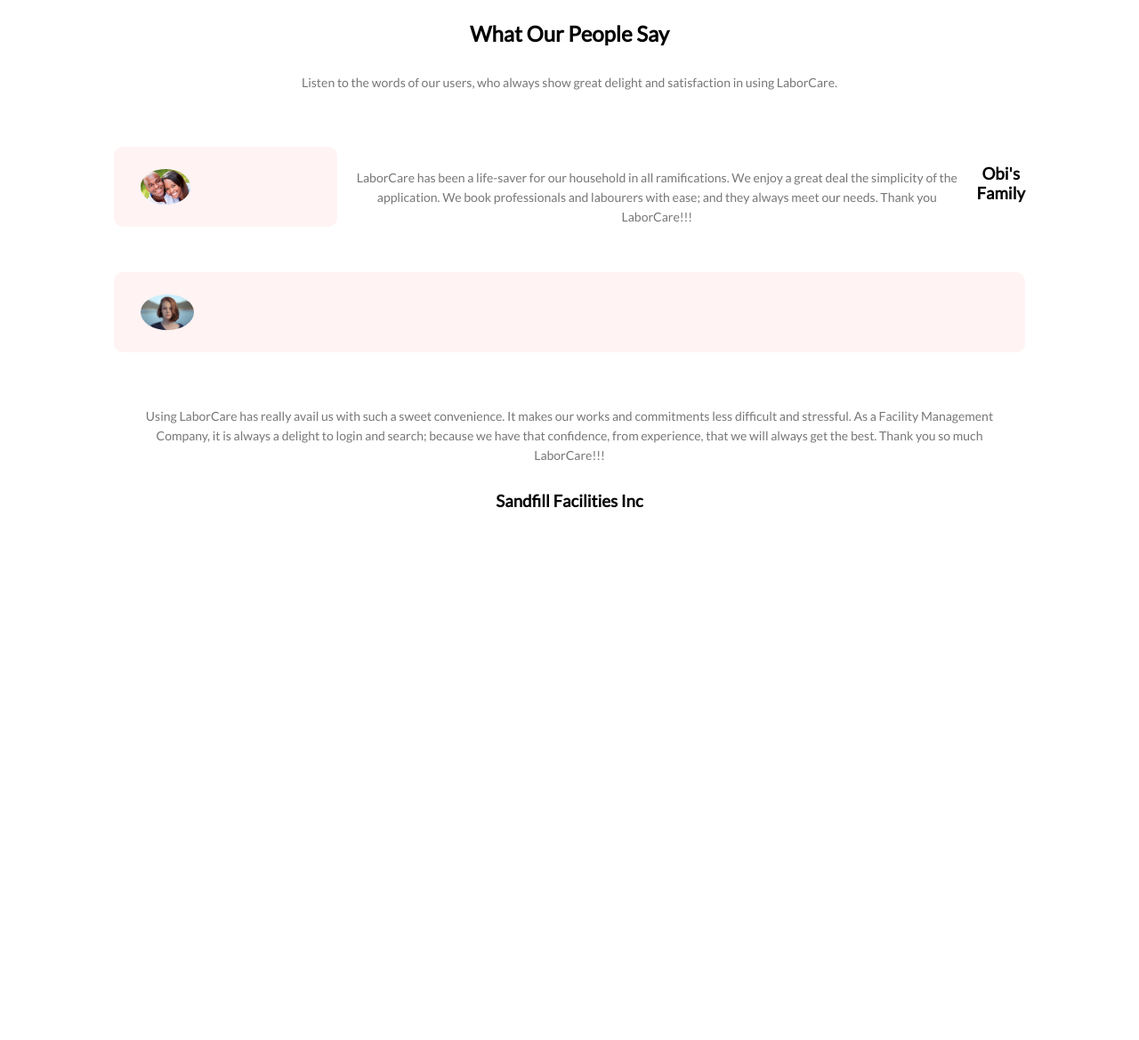
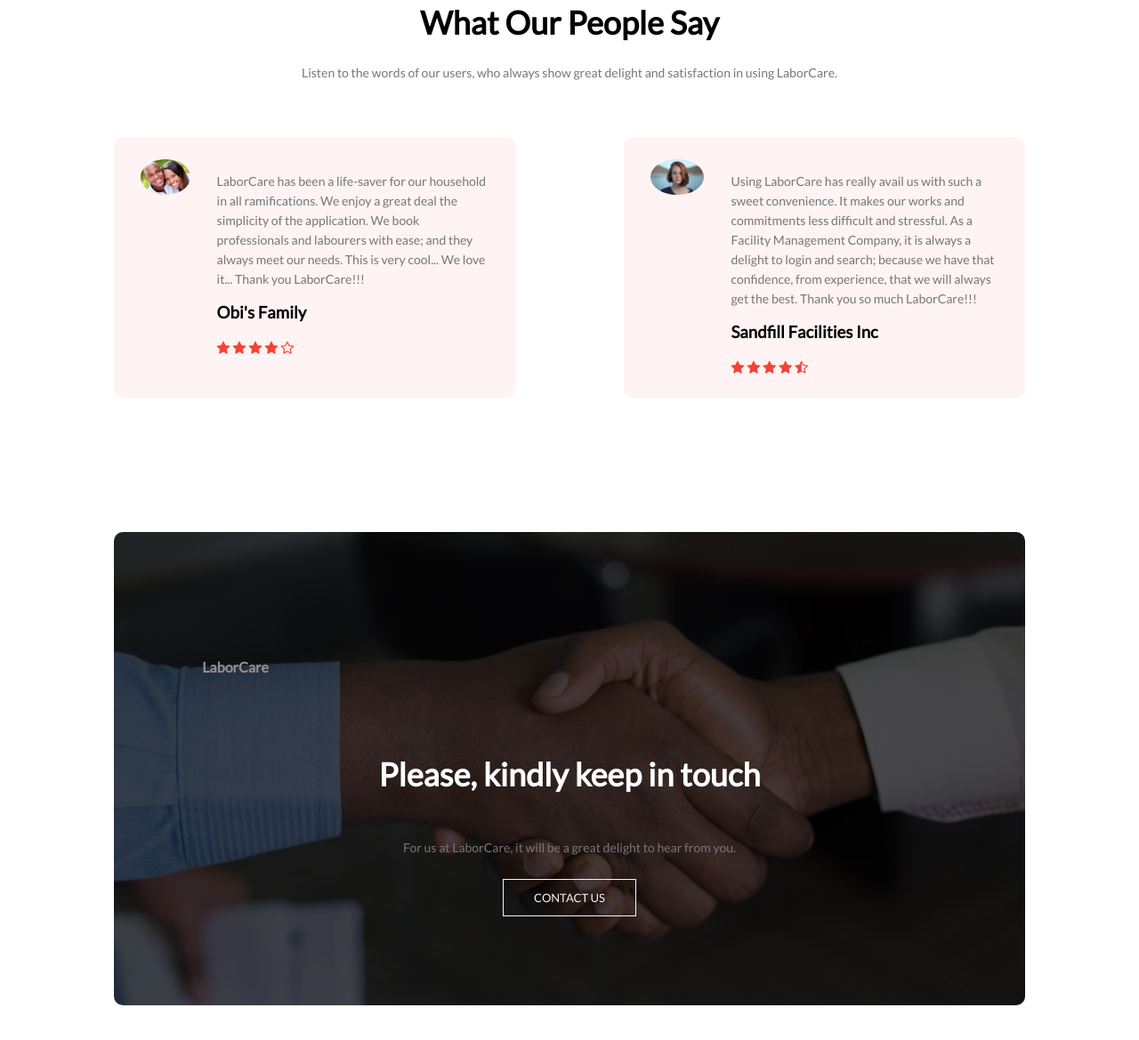
Before and after one commit to Cyril-C-C/LaborCare, a plain HTML site: page index.html in a window 1280 px wide. Shown: the part 2548-3717 px from the top of the page at 89% size. Before the commit the page ends 3141 px from the top, so only its background shows below. Drawn offline with Linux system fonts and the light colour scheme.

Commit message:
Progressive Changes

```diff
--- a/app.js
+++ b/app.js
@@ -1 +1 @@
-//alert('hello word')
+//alert('LaborCare')
--- a/index.html
+++ b/index.html
@@ -23,9 +23,9 @@
                 <li><a href="#signIn">SIGN IN</a></li>
                 <li><a href="">PROFILE</a></li>
                 <li><a href="#signIn">MEMBERSHIP</a></li>
-                <li><a href="">TESTIMONIALS</a></li>
+                <li><a href="#testimonials">TESTIMONIALS</a></li>
                 <li><a href="">SETTING</a></li>
-                <li><a href="">CONTACT US</a></li>
+                <li><a href="#cta">CONTACT US</a></li>
               </ul>
             </section>
             <i class="fa fa-bars" onclick="showMenu()"></i>
@@ -107,7 +107,7 @@
 
       <!-- SignIn & Membership -->
       <section class="signIn" id="signIn">
-        <section href="#header" class="navbar" id="navbar">
+        <section class="navbar" id="navbar">
           <nav class="nav" id="nav">
             <h1 class="logo">LaborCare</h1>
           </nav>
@@ -120,62 +120,98 @@
 
         <section class="row1" id="row1">
           <section class="campus-column" id="campus-column">
-              <img src="Images/Client1.jpg">
+            <img src="Images/Client1.jpg" />
             <section class="layer" id="layer">
               <h7>Sign In: Clients</h7>
             </section>
           </section>
 
           <section class="campus-column" id="campus-column">
-              <img src="Images/landing2.jpg">
+            <img src="Images/landing2.jpg" />
             <section class="layer" id="layer">
               <h7>Sign In: Professionals</h7>
             </section>
           </section>
 
           <section class="campus-column" id="campus-column">
-                <img src="Images/Quick Search.jpg">
+            <img src="Images/Quick Search.jpg" />
             <section class="layer" id="layer">
               <h7>Quick Search: Quests</h7>
             </section>
           </section>
-
         </section>
       </section>
 
       <!-- Testimonials -->
 
       <section class="testimonials" id="testimonials">
-        <section href="#header" class="navbar" id="navbar">
+        <section class="navbar" id="navbar">
           <nav class="nav" id="nav">
             <h1 class="logo">LaborCare</h1>
           </nav>
         </section>
-        <h1> What Our People Say</h1>
-        <p>Listen to the words of our users, who always show great delight and satisfaction in using LaborCare.</p>
+        <h8>What Our People Say</h8>
+        <p>
+          Listen to the words of our users, who always show great delight and
+          satisfaction in using LaborCare.
+        </p>
 
-        <section class="row" id="row">
+        <section class="row2" id="row2">
           <section class="testimonial-column" id="testimonial-column">
-            <img src="images/Test1.jpg">
-          </section>
-          <p>LaborCare has been a life-saver for our household in all ramifications.
-            We enjoy a great deal the simplicity of the application. We book professionals
-            and labourers with ease; and they always meet our needs. Thank you LaborCare!!!
+            <img src="images/Test1.jpg" />
+            <section>
+              <p>
+                LaborCare has been a life-saver for our household in all
+                ramifications. We enjoy a great deal the simplicity of the
+                application. We book professionals and labourers with ease; and
+                they always meet our needs. This is very cool... We love it...
+                Thank you LaborCare!!!
               </p>
               <h3>Obi's Family</h3>
+              <i class="fa fa-star"></i>
+              <i class="fa fa-star"></i>
+              <i class="fa fa-star"></i>
+              <i class="fa fa-star"></i>
+              <i class="fa fa-star-o"></i>
+            </section>
           </section>
 
           <section class="testimonial-column" id="testimonial-column">
-          <img src="images/Test2.jpg">
-        </section>
-          <p>Using LaborCare has really avail us with such a sweet convenience. It makes our works and commitments
-            less difficult and stressful. As a Facility Management Company, it is always a delight to login and search;
-            because we have that confidence, from experience, that we will always get the best.
-            Thank you so much LaborCare!!!
+            <img src="images/Test2.jpg" />
+            <section>
+              <p>
+                Using LaborCare has really avail us with such a sweet
+                convenience. It makes our works and commitments less difficult
+                and stressful. As a Facility Management Company, it is always a
+                delight to login and search; because we have that confidence,
+                from experience, that we will always get the best. Thank you so
+                much LaborCare!!!
               </p>
               <h3>Sandfill Facilities Inc</h3>
+              <i class="fa fa-star"></i>
+              <i class="fa fa-star"></i>
+              <i class="fa fa-star"></i>
+              <i class="fa fa-star"></i>
+              <i class="fa fa-star-half-o"></i>
+            </section>
+          </section>
+        </section>
       </section>
 
+      <!-- Contact Us -->
+
+      <section class="cta" id="cta">
+        <section class="navbar" id="navbar">
+          <nav class="nav" id="nav">
+            <h1 class="logo">LaborCare</h1>
+          </nav>
+        </section>
+        <h4>Please, kindly keep in touch</h4>
+        <p>For us at LaborCare, it will be a great delight to hear from you.</p>
+        <a href="" class="hero-btn">CONTACT US</a>
+        <section>
+
+        </section>
       </section>
 
       <!-- Linking HTML to JavaScript -->
--- a/style.css
+++ b/style.css
@@ -212,6 +212,9 @@ h5{
     .row{
         flex-direction: column;
     }
+    .about h4{
+            font-size: 1.25rem;
+        }
 }
 
 /*----- SignIn -----*/
@@ -283,6 +286,9 @@ h6{
     .row1{
         flex-direction: column;
     }
+    .signIn h6{
+        font-size: 1.25rem;
+    }
 }
 
 /*----- Testimonials -----*/
@@ -292,6 +298,17 @@ h6{
     margin: auto;
     padding-top: 6.25rem;
     text-align: center;
+}
+
+.row2{
+    margin-top: 5%;
+    display: flex;
+    justify-content: space-between;
+}
+
+h8{
+    font-size: 2.25rem;
+    font-weight: 600;
 }
 
 .testimonial-column{
@@ -320,3 +337,45 @@ h6{
     margin-top: 0.9375rem;
     text-align: left;
 }
+
+.testimonial-column .fa{
+    color: #f44336;
+}
+
+@media(max-width: 43.75rem){
+    .row2{
+        flex-direction: column;
+    }
+    .testimonials h8{
+        font-size: 1.25rem;
+    }
+    .testimonial-column img{
+        margin-left: 0;
+        margin-right: 0.9375rem;
+    }
+}
+
+/*----- Contact ----- */
+
+.cta{
+    margin: 6.25rem auto;
+    width: 80%;
+    background-image: linear-gradient(rgba(0,0,0,0.7), rgba(0,0,0,0.7)), url(Images/Client2.jpg);
+    background-position: center;
+    background-size: cover;
+    border-radius: 0.625rem;
+    text-align: center;
+    padding: 6.25rem 0;
+}
+
+.cta h4{
+    color: white;
+    margin-bottom: 2.5rem;
+    padding: 0;
+}
+
+@media(max-width: 43.75rem){
+    .cta h4{
+        font-size: 1.25rem;
+    }
+}
```
Lines whose indentation alone changed are shown as unchanged.
